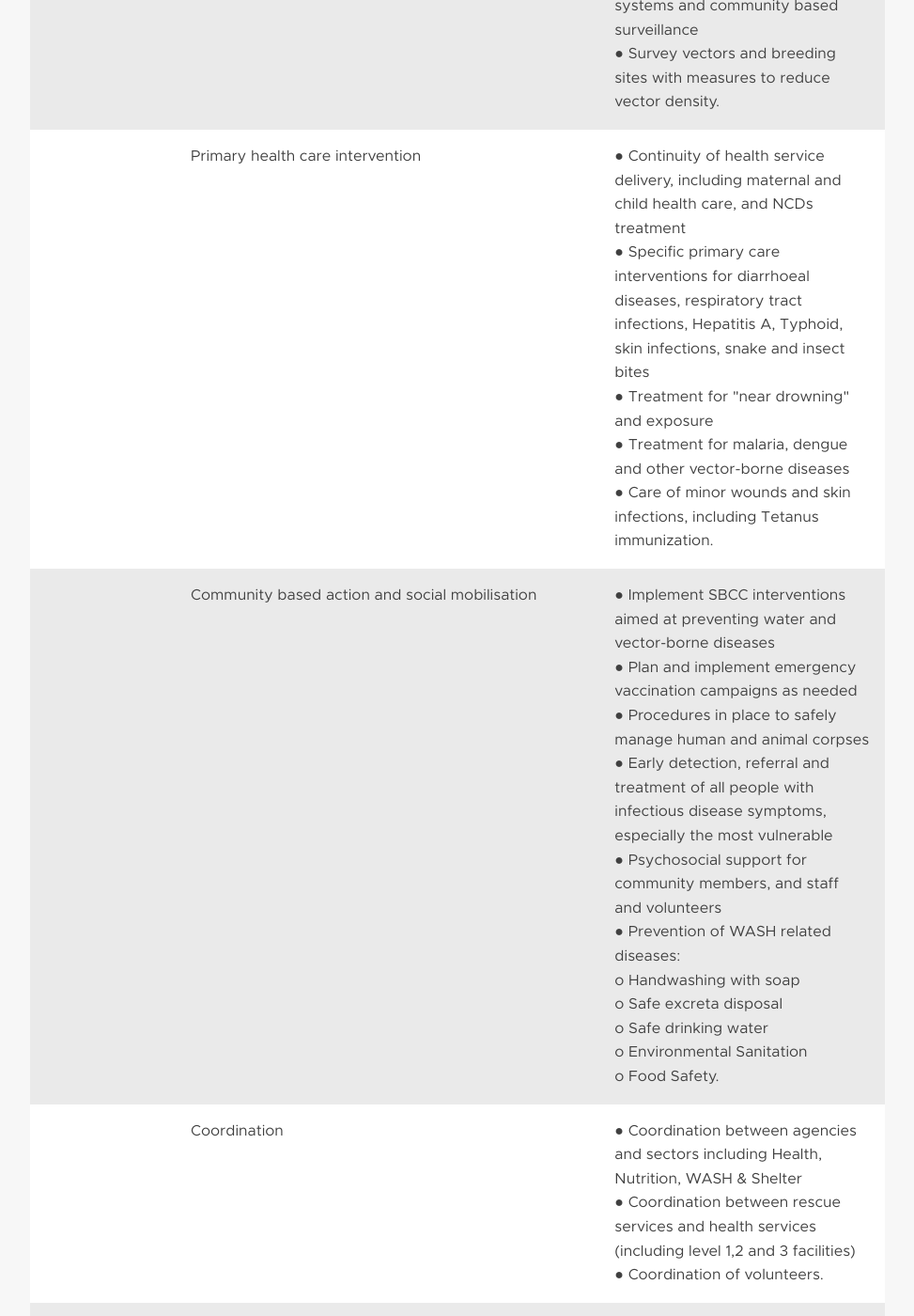
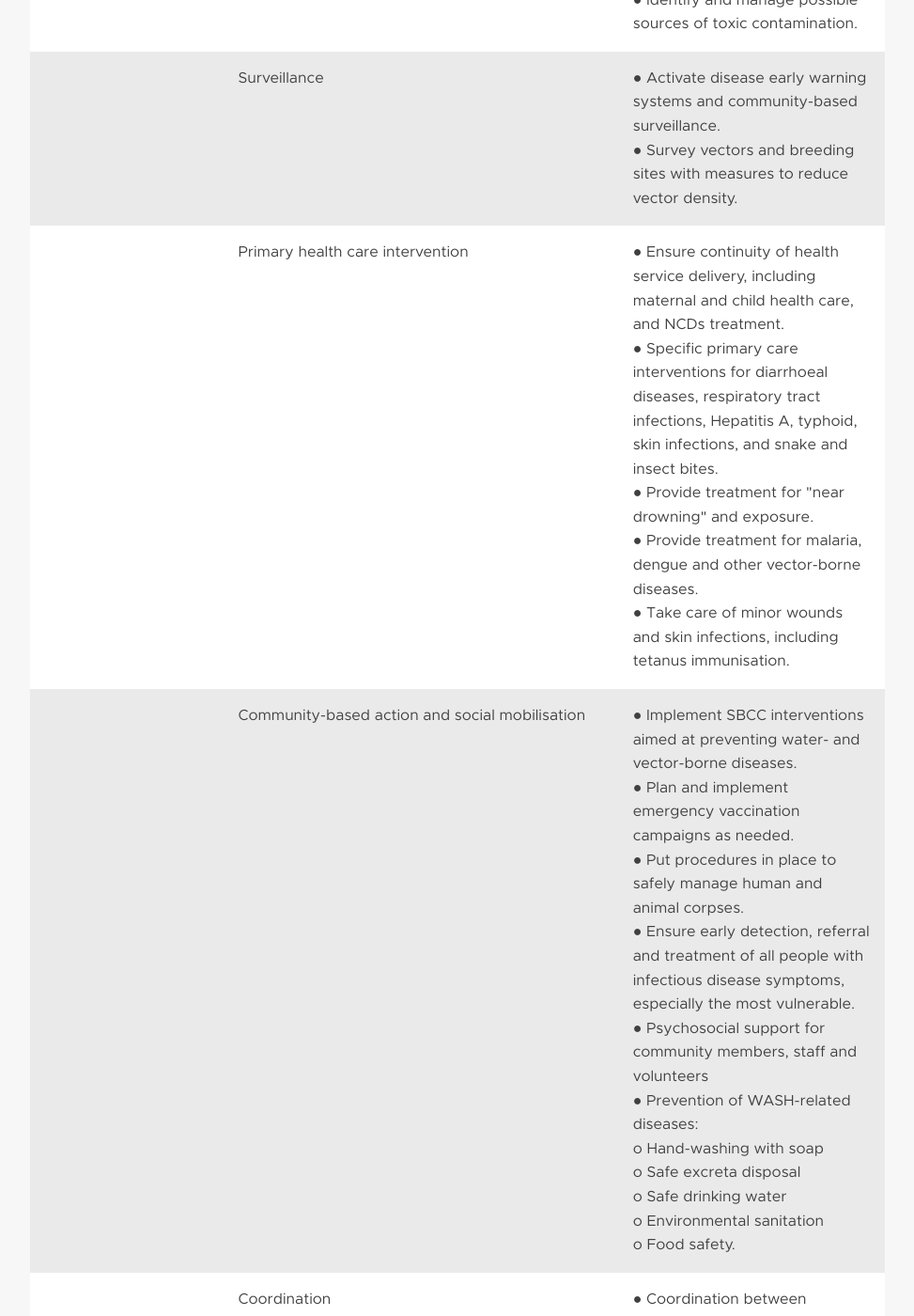
Before and after one commit to Julialhuillery/poc, a Jekyll site: the page built from _documents/(P)NS planning for epidemic response (contingency planning) (Cyclone-Hurricane-Typhoon).md, in a window 1280 px wide and 1400 px high, scrolled down 1922 px. Shown: the whole window at 94% size, without its empty margins (153-1126 px from the left). Built offline with Jekyll 4.4.1, drawn with Linux system fonts in a browser that asks for light colours; our own code applies the rules of GitHub Pages for plain Markdown files; some of the changed text lies outside the part shown.

Commit message:
Update from Forestry.io jlm@lsi.io updated _documents/(P)NS planning for epidemic response (contingency planning) (Cyclone-Hurricane-Typhoon).md

```diff
--- a/_documents/(P)NS planning for epidemic response (contingency planning) (Cyclone-Hurricane-Typhoon).md
+++ b/_documents/(P)NS planning for epidemic response (contingency planning) (Cyclone-Hurricane-Typhoon).md
@@ -1,33 +1,34 @@
 ---
-title: (P)NS planning for epidemic response (contingency planning) (Cyclone-Hurricane-Typhoon)
+title: "(P)NS planning for epidemic response (contingency planning) (Cyclone-Hurricane-Typhoon)"
 categories:
 - disasters
 - cyclone
 pdf:
-  name: (P)NS planning for epidemic response (contingency planning) (Cyclone-Hurricane-Typhoon)
-  url: (P)NS planning for epidemic response (contingency planning) (Cyclone-Hurricane-Typhoon).pdf
+  name: "(P)NS planning for epidemic response (contingency planning) (Cyclone-Hurricane-Typhoon)"
+  url: "(P)NS planning for epidemic response (contingency planning) (Cyclone-Hurricane-Typhoon).pdf"
+
 ---
-**Cyclone / Hurricane/ Typhoon**
+**Cyclone / Hurricane / Typhoon**
 
 | Role profile 5 | Competencies | Gaps in competencies | Gaps in information they need |
 | :--- | :--- | :--- | :--- |
-| **(P)NS planning for epidemic response (contingency planning)** | Prepare for effective resposne (PEAR) | &nbsp; | &nbsp; |
+| **(P)NS planning for epidemic response (contingency planning)** | Prepare for effective response (PEAR) | &nbsp; | &nbsp; |
 
-**Cyclone / Hurricane/ Typhoon**
+**Cyclone / Hurricane / Typhoon**
 
 | **Key facts** | Cyclones (hurricanes and typhoons) are associated with damage to infrastructure from high winds and storm surges, and flooding. | &nbsp; |
 | :--- | :--- | :--- |
 | **Main health impacts** | Trauma (injury) is most likely during a cyclone/hurricane/typhoon, or in the immediate aftermath. In the days, weeks (and sometimes months) following a cyclone/hurricane, the main health concerns are:| &nbsp; |
-| &nbsp; | Health concern | Mechanism |
-| &nbsp; | Diarrhoeal diseases | Contamination of water supplies by flood water, damaged or destroyed sanitation facilities and poor hygiene practices. |
-| &nbsp; | Vector-borne diseases | Flooding or stagnant water can increase the risk of breeding sites for vectors. |
-| &nbsp; | Respiratory illnesses and vaccine preventable diseases | Significant population displacement and risk of overcrowded, communal emergency shelters. |
-| &nbsp; | Disruption to normal health services | Destruction and damage to health facilities and stock disrupt normal services impacting NCD treatment, and maternal and child health services. |
-| **Risk factors leading to an outbreak/ epidemic** | ● Poor WASH conditions<br>● Displacement of affected populations, especially if prolonged<br>● Inadequate or crowded shelter<br>● Lack of access to steady, appropriate food supplies<br>● Lack of access to health care facilities.|
-| **Priority actions** | Critical steps | ● Ensure triage, treatment, referral and transport for injured and &quot;near drowning&quot; patients<br>● Identify key disease risk factors and implement prevention and preparedness<br>● Establish critical health services<br>● Identify and manage possible sources of toxic contamination |
-| &nbsp; | Surveillance | ● Activate disease early warning systems and community based surveillance<br>● Survey vectors and breeding sites with measures to reduce vector density. |
-| &nbsp; | Primary health care intervention | ● Continuity of health service delivery, including maternal and child health care, and NCDs treatment<br>● Specific primary care interventions for diarrhoeal diseases, respiratory tract infections, Hepatitis A, Typhoid, skin infections, snake and insect bites<br>● Treatment for &quot;near drowning&quot; and exposure<br>● Treatment for malaria, dengue and other vector-borne diseases<br>● Care of minor wounds and skin infections, including Tetanus immunization. |
-| &nbsp; | Community based action and social mobilisation | ● Implement SBCC interventions aimed at preventing water and vector-borne diseases<br>● Plan and implement emergency vaccination campaigns as needed<br>● Procedures in place to safely manage human and animal corpses<br>● Early detection, referral and treatment of all people with infectious disease symptoms, especially the most vulnerable<br>● Psychosocial support for community members, and staff and volunteers<br>● Prevention of WASH related diseases:<br>o Handwashing with soap<br>o Safe excreta disposal<br>o Safe drinking water<br>o Environmental Sanitation<br>o Food Safety. |
-| &nbsp; | Coordination | ● Coordination between agencies and sectors including Health, Nutrition, WASH &amp; Shelter<br>● Coordination between rescue services and health services (including level 1,2 and 3 facilities)<br>● Coordination of volunteers. |
-| **Disease Tools that may be relevant** | ● Diarrhoeal disease<br>● Malaria<br>● Dengue, Chikungunya, Zika <br>● Yellow fever<br>● ARIs<br>● Respiratory diseases | ● Hepatitis A<br>● Hepatitis E<br>● Typhoid fever<br>● Malnutrition<br>● Measles<br>● Meningococcal disease<br>● Vaccine-preventable<br>● Polio. |
-| **Other Movement tools that may be relevant** |- CBS<br>- ECV training manual<br>- CBHFA training manual<br>- ERUs (clinical and public health) - there is an annex for this<br>- |
+| &nbsp; | Health issues | **Mechanism** |
+| &nbsp; | Diarrhoeal diseases | Contamination of water supplies by flood water, damaged or destroyed sanitation facilities and poor hygiene practices |
+| &nbsp; | Vector-borne diseases | Flooding or stagnant water that increases the risk of breeding sites for vectors |
+| &nbsp; | Respiratory illnesses and vaccine-preventable diseases | Significant population displacement and risk of overcrowded, communal emergency shelters |
+| &nbsp; | Disruption to normal health services | Destruction and damage to health facilities and stock, disrupting normal services and impacting NCD treatment, and maternal and child health services |
+| **Risk factors leading to an outbreak/epidemic** | ● Poor WASH conditions<br>● Displacement of affected populations, especially if prolonged<br>● Inadequate or crowded shelters<br>● Lack of access to steady, appropriate food supplies<br>● Lack of access to health care facilities ||
+| **Priority actions** | Critical steps | ● Ensure triage, treatment, referral and transport for injured and &quot;near drowning&quot; patients.<br>● Identify key disease risk factors and implement prevention and preparedness.<br>● Establish critical health services.<br>● Identify and manage possible sources of toxic contamination. |
+| &nbsp; | Surveillance | ● Activate disease early warning systems and community-based surveillance.<br>● Survey vectors and breeding sites with measures to reduce vector density. |
+| &nbsp; | Primary health care intervention | ● Ensure continuity of health service delivery, including maternal and child health care, and NCDs treatment.<br>● Specific primary care interventions for diarrhoeal diseases, respiratory tract infections, Hepatitis A, typhoid, skin infections, and snake and insect bites.<br>● Provide treatment for &quot;near drowning&quot; and exposure.<br>● Provide treatment for malaria, dengue and other vector-borne diseases.<br>● Take care of minor wounds and skin infections, including tetanus immunisation. |
+| &nbsp; | Community-based action and social mobilisation | ● Implement SBCC interventions aimed at preventing water- and vector-borne diseases.<br>● Plan and implement emergency vaccination campaigns as needed.<br>● Put procedures in place to safely manage human and animal corpses.<br>● Ensure early detection, referral and treatment of all people with infectious disease symptoms, especially the most vulnerable.<br>● Psychosocial support for community members, staff and volunteers<br>● Prevention of WASH-related diseases:<br>o Hand-washing with soap<br>o Safe excreta disposal<br>o Safe drinking water<br>o Environmental sanitation<br>o Food safety. |
+| &nbsp; | Coordination | ● Coordination between agencies and sectors including Health, Nutrition, WASH and Shelter<br>● Coordination between rescue services and health services (including levels 1, 2 and 3 facilities)<br>● Coordination of volunteers |
+| **Disease tools that may be relevant** | ● Diarrhoeal disease<br>● Malaria<br>● Dengue, Chikungunya, Zika <br>● Yellow fever<br>● ARIs<br>● Respiratory diseases | ● Hepatitis A<br>● Hepatitis E<br>● Typhoid fever<br>● Malnutrition<br>● Measles<br>● Meningococcal disease<br>● Vaccine-preventable disease<br>● Polio |
+| **Other movement tools that may be relevant** |- CBS<br>- ECV training manual<br>- CBHFA training manual<br>- ERUs (clinical and public health) - there is an annex for this<br>- ||
```
